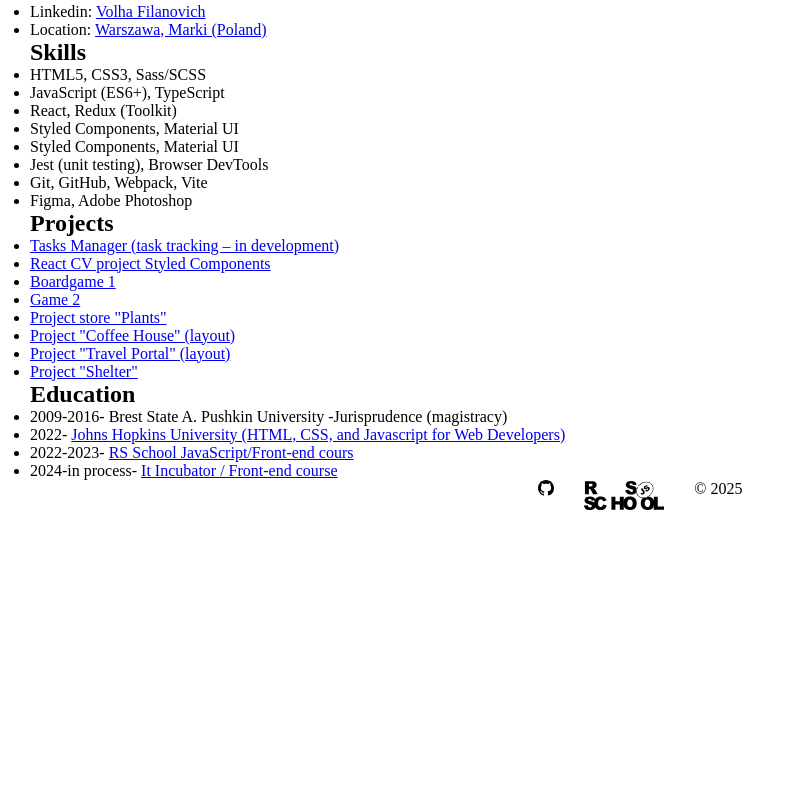
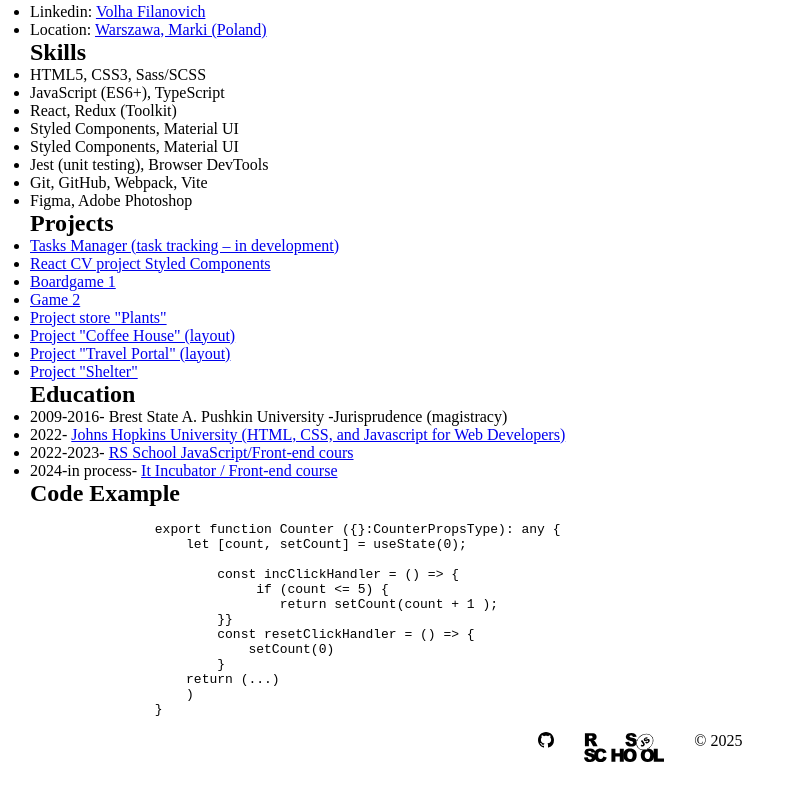
Before and after one commit to volhaf/rsschool-cv, a plain HTML site: page index.html in a window 1280 px wide. Shown: the part 462-1258 px from the top of the page, without its empty margins (0-791 px from the left). Before the commit the page ends 1006 px from the top, so only its background shows below. Drawn offline with Linux system fonts and the light colour scheme.

Commit message:
feat: add section code

```diff
--- a/index.html
+++ b/index.html
@@ -154,7 +154,27 @@
                 </li>
             </ul>
         </section>
-        <section class="code" id="code-anchor"></section>
+        <section class="code" id="code-anchor">
+            <h2 class="code_title">Code Example</h2>
+            <pre class="code">
+                <code>
+                export function Counter ({}:CounterPropsType): any {
+                    let [count, setCount] = useState(0);
+
+                        const incClickHandler = () => {
+                             if (count <= 5) {
+                                return setCount(count + 1 );
+                        }}
+                        const resetClickHandler = () => {
+                            setCount(0)
+                        }
+                    return (...)
+                    )
+                }
+            </code>
+</pre>
+
+        </section>
         <section class="language" id="language-anchor"></section>
     </main>
     <footer class="footer">
```
